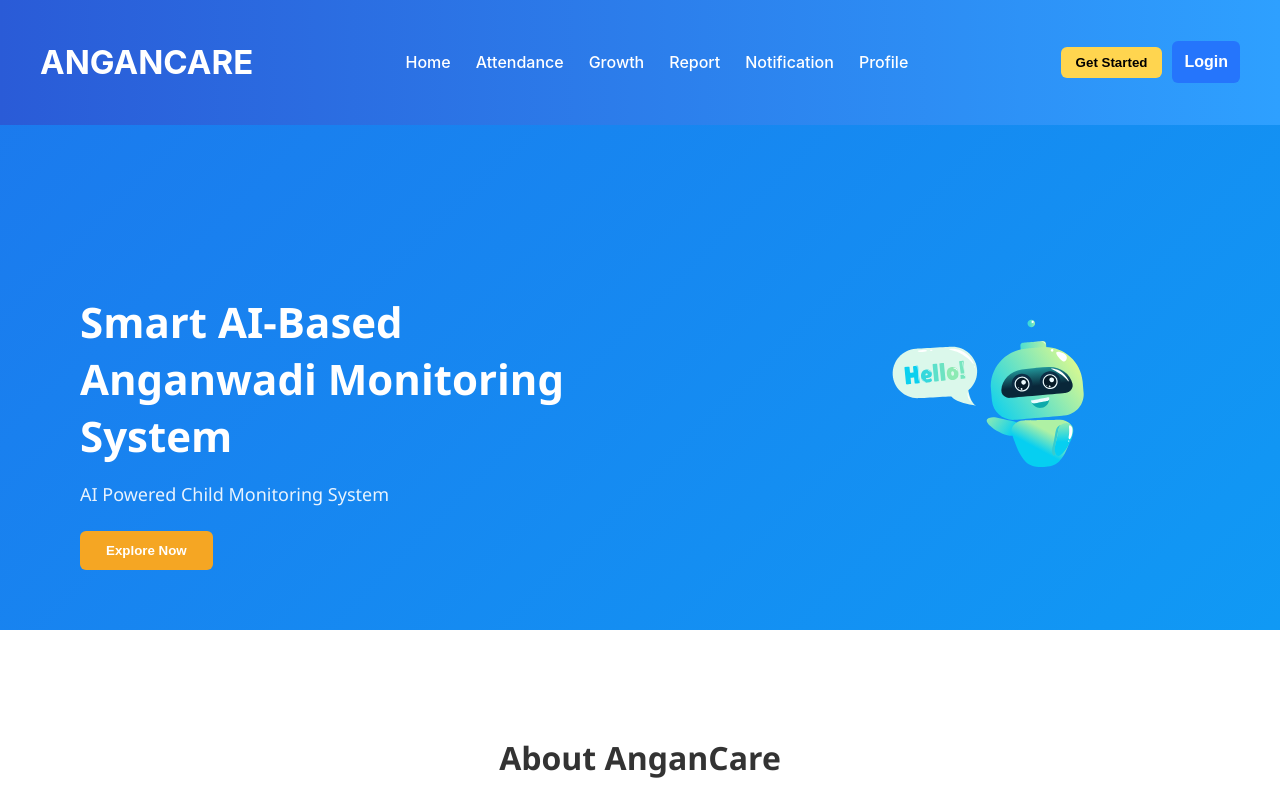
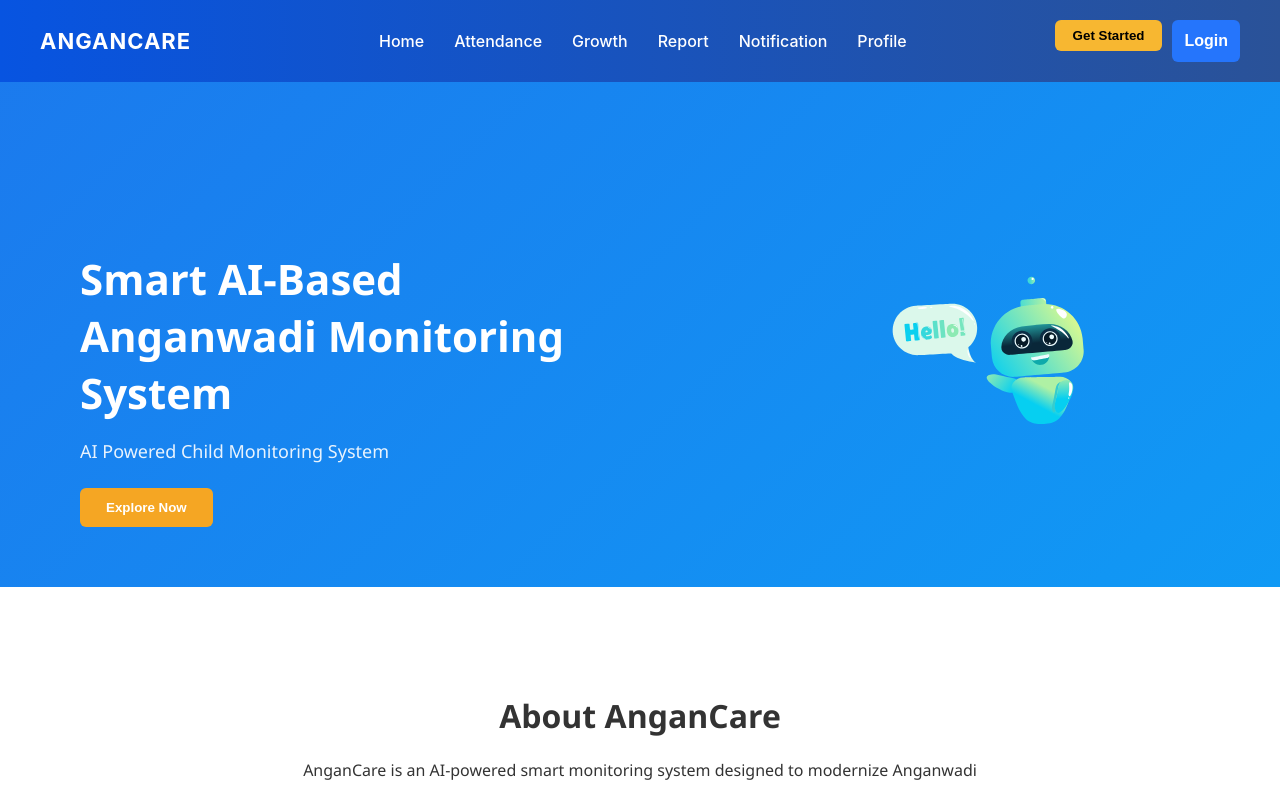
Before and after one commit to Vimalraj1208/AnganCare, a React (Create React App) app in the folder client/: page / in a window 1280 px wide. Shown: the top 788 px of the page. Built offline with nearby package versions, Linux system fonts and the light colour scheme.

Commit message:
inital project upload

```diff
--- a/client/src/components/Footer.css
+++ b/client/src/components/Footer.css
@@ -1,6 +1,6 @@
 .footer {
   height: 70px;
-  background-color: #1e3a8a;
+  background-color: #0754e1;
   color: white;
   display: flex;
   align-items: center;
--- a/client/src/components/Navbar.js
+++ b/client/src/components/Navbar.js
@@ -1,67 +1,97 @@
-import React from "react";
-import { Link, useNavigate } from "react-router-dom";
+import React, { useState, useEffect } from "react";
+import { Link } from "react-router-dom";
 import "../styles/Navbar.css";
 
-function Navbar() {
+function Navbar(){
 
-  const navigate = useNavigate();
+const [isLoggedIn, setIsLoggedIn] = useState(false);
 
-  // check login token
+useEffect(()=>{
+
 const token = localStorage.getItem("token");
 
-  // logout function
-  const handleLogout = () => {
+if(token){
+setIsLoggedIn(true);
+}
+
+},[]);
+
+
+const handleLogout = ()=>{
+
 localStorage.removeItem("token");
-    navigate("/login");
+
+setIsLoggedIn(false);
+
+window.location.href="/";
+
 };
 
-  return (
+
+return(
+
 <nav className="navbar">
 
-      {/* Logo */}
-      <div className="navbar-logo">
-        <h2>ANGANCARE</h2>
+<div className="logo">
+ANGANCARE
 </div>
 
-      {/* Menu Links */}
-      <ul className="navbar-links">
+<ul className="nav-links">
+
 <li><Link to="/">Home</Link></li>
+
 <li><Link to="/attendance">Attendance</Link></li>
+
 <li><Link to="/growth">Growth</Link></li>
+
 <li><Link to="/report">Report</Link></li>
+
 <li><Link to="/notification">Notification</Link></li>
+
 <li><Link to="/profile">Profile</Link></li>
+
 </ul>
 
-      {/* Buttons */}
-      <div className="navbar-buttons">
+<div className="nav-buttons">
 
-        {/* Show Get Started only if NOT logged in */}
-        {!token && (
-          <Link to="/register">
-            <button className="get-started">
+{/* BEFORE LOGIN */}
+
+{!isLoggedIn && (
+
+<>
+
+<Link to="/teacher-register">
+<button className="start-btn">
 Get Started
 </button>
 </Link>
-        )}
 
-        {/* Login / Logout */}
-        {token ? (
-          <button className="login-btn" onClick={handleLogout}>
-            Logout
-          </button>
-        ) : (
 <Link to="/login">
 <button className="login-btn">
 Login
 </button>
 </Link>
+
+</>
+
+)}
+
+{/* AFTER LOGIN */}
+
+{isLoggedIn && (
+
+<button className="login-btn" onClick={handleLogout}>
+Logout
+</button>
+
 )}
 
 </div>
 
 </nav>
-  );
+
+)
+
 }
 
 export default Navbar;
--- a/client/src/styles/Navbar.css
+++ b/client/src/styles/Navbar.css
@@ -1,65 +1,71 @@
 .navbar{
 display:flex;
+justify-content:space-between;
 align-items:center;
-justify-content:space-between;
 padding:15px 40px;
-background:linear-gradient(90deg,#2a5bd7,#2ea0ff);
+background:linear-gradient(to right,#0754e1,#2a5298);
 color:white;
 }
 
-.navbar-logo{
+.logo{
 font-size:22px;
 font-weight:bold;
+letter-spacing:1px;
 }
 
-/* MENU */
-.navbar-links{
+.nav-links{
 display:flex;
-align-items:center;
-gap:25px;
-list-style:none;
-margin:0;
-padding:0;
-}
-
-.navbar-links li{
+gap:30px;
 list-style:none;
 }
 
-.navbar-links a{
+.nav-links a{
 text-decoration:none;
 color:white;
 font-weight:500;
 }
 
-/* BUTTON AREA */
-.navbar-buttons{
+/* RIGHT SIDE BUTTONS */
+
+.nav-buttons{
 display:flex;
-align-items:center;
 gap:10px;
 }
 
-/* GET STARTED */
-.get-started{
-background:#ffd54f;
+/* GET STARTED BUTTON */
+
+.start-btn{
+
+background:#f7b731;
+
+color:black;
+
 border:none;
-padding:8px 15px;
+
+padding:8px 18px;
+
 border-radius:6px;
-font-weight:600;
+
+font-weight:bold;
+
 cursor:pointer;
+
 }
 
-/* LOGIN */
+/* LOGIN BUTTON */
+
 .login-btn{
-background:#3b82f6;
+
+background:#2d6cdf;
+
+color:white;
+
 border:none;
-padding:8px 15px;
+
+padding:8px 18px;
+
 border-radius:6px;
-color:white;
-font-weight:600;
+
 cursor:pointer;
+
 }
-
-.login-btn:hover{
-background:#2563eb;
-}
```
Lines whose indentation alone changed are shown as unchanged.
